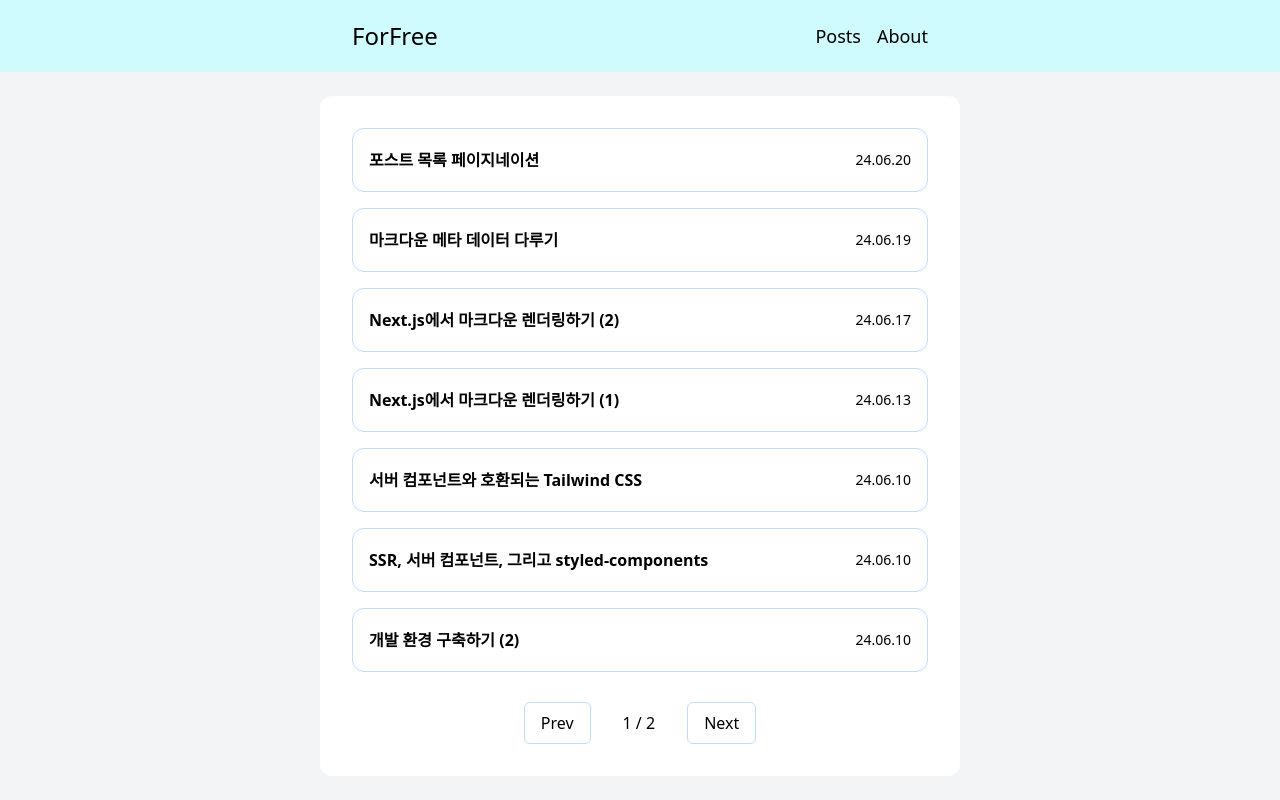
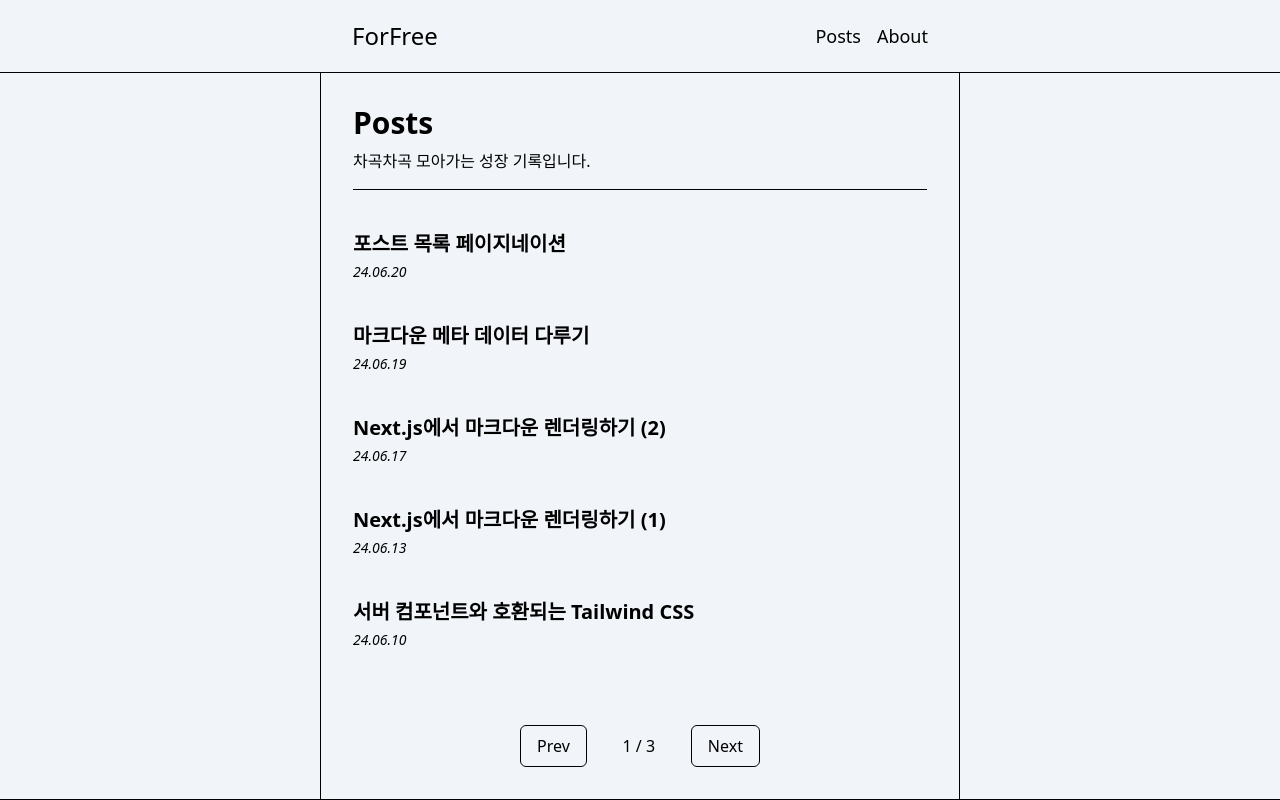
Before and after one commit to dmson1218/blog, a Next.js app: page /posts in a window 1280 px wide. Built offline with nearby package versions, Linux system fonts and the light colour scheme.

Commit message:
ui: ui 수정

```diff
--- a/src/app/globals.css
+++ b/src/app/globals.css
@@ -3,7 +3,7 @@
 @tailwind utilities;
 
 code {
-    @apply px-2 py-1 rounded bg-gray-100 text-red-500;
+    @apply px-1 py-0.5 rounded border bg-gray-300 italic;
 }
 
 code::before,
@@ -15,6 +15,10 @@ li::before {
     content: '- ';
 }
 
+blockquote {
+    @apply border-l-4 border-blue-400 bg-blue-100 p-2 italic;
+}
+
 .my-width {
     @apply w-11/12 md:w-10/12 lg:w-8/12 xl:w-6/12;
 }
--- a/src/app/layout.tsx
+++ b/src/app/layout.tsx
@@ -14,9 +14,13 @@ export default function RootLayout({
 }>) {
     return (
         <html>
-            <body className="h-screen relative bg-gray-100 flex flex-col">
+            <body className="min-h-screen relative bg-slate-100 border-b border-black flex flex-col">
                 <Navigation />
-                <div className="grow my-6 flex justify-center">{children}</div>
+                <div className="grow flex justify-center">
+                    <div className="my-width p-8 border-x border-black">
+                        {children}
+                    </div>
+                </div>
             </body>
         </html>
     );
--- a/src/app/posts/[slug]/page.tsx
+++ b/src/app/posts/[slug]/page.tsx
@@ -16,20 +16,20 @@ const PostBySlugPage = ({ params }: PostBySlugPageParams) => {
 
     return (
         <>
-            <div className="mb-4 pb-4 border-b flex flex-col gap-3">
+            <div className="pb-6 border-b border-black flex flex-col gap-2">
                 <div className="text-3xl font-bold">{data.title}</div>
-                <div className="text-sm text-gray-500 content-end">
-                    {data.date.getFullYear()}년{' '}
-                    {(data.date.getMonth() + 1).toString().padStart(2, '0')}월{' '}
-                    {data.date.getDate().toString().padStart(2, '0')}일
-                </div>
             </div>
             <ReactMarkDown
                 key={content}
-                className="prose-base prose-headings:font-bold prose-img:mx-auto prose-img:my-0 prose-pre:m-0 prose-pre:p-0 prose-pre:text-base"
+                className="prose-base prose-headings:mt-6 prose-headings:mb-0 prose-headings:font-bold prose-img:mx-auto prose-img:my-4 prose-pre:my-0 prose-pre:p-0 prose-pre:text-base prose-a:text-blue-500 prose-a:underline prose-p:my-2"
                 children={content}
                 rehypePlugins={[rehypeHighlight]}
             />
+            <div className="mt-8 text-sm text-right">
+                Updated: {data.date.getFullYear()}.{' '}
+                {(data.date.getMonth() + 1).toString().padStart(2, '0')}.{' '}
+                {data.date.getDate().toString().padStart(2, '0')}.
+            </div>
         </>
     );
 };
--- a/src/app/posts/layout.tsx
+++ /dev/null
@@ -1,13 +0,0 @@
-const PostsLayout = ({
-    children,
-}: Readonly<{
-    children: React.ReactNode;
-}>) => {
-    return (
-        <div className="my-width h-full p-8 rounded-xl bg-white">
-            {children}
-        </div>
-    );
-};
-
-export default PostsLayout;
--- a/src/components/Navigation.tsx
+++ b/src/components/Navigation.tsx
@@ -6,7 +6,7 @@ const navigationItem = [
 ];
 
 const Navigation = () => (
-    <nav className="py-5 bg-cyan-100">
+    <nav className="py-5 border-black border-b">
         <div className="my-width px-8 mx-auto flex justify-between items-center">
             <Link href="/" className="text-2xl">
                 ForFree
--- a/src/components/PostPagination.tsx
+++ b/src/components/PostPagination.tsx
@@ -24,8 +24,14 @@ const PostPagination = ({ metaDatas }: PostPaginationProps) => {
     };
 
     return (
-        <div className="h-full flex flex-col justify-between">
-            <div className="flex flex-col gap-4">
+        <div className="h-full flex flex-col">
+            <div className="pb-4 border-b border-black flex flex-col gap-2">
+                <div className="text-xl sm:text-3xl font-bold">Posts</div>
+                <div className="text-sm sm:text-base">
+                    차곡차곡 모아가는 성장 기록입니다.
+                </div>
+            </div>
+            <div className="grow mt-5 sm:mt-10 flex flex-col gap-6 sm:gap-10">
                 {metaDatas[currentPage].map(({ title, category, date }) => (
                     <PreviewLink
                         key={title}
@@ -38,16 +44,16 @@ const PostPagination = ({ metaDatas }: PostPaginationProps) => {
             <div className="mx-4 flex justify-center gap-8">
                 <button
                     onClick={handlePrev}
-                    className="px-4 py-2 border border-blue-200 rounded-md"
+                    className="px-4 py-2 border border-black rounded-md text-sm sm:text-base"
                 >
                     Prev
                 </button>
-                <span className="my-auto">
+                <span className="w-10 my-auto text-center">
                     {currentPage + 1} / {metaDatas.length}
                 </span>
                 <button
                     onClick={handleNext}
-                    className="px-4 py-2 border border-blue-200 rounded-md"
+                    className="px-4 py-2 border border-black rounded-md text-sm sm:text-base"
                 >
                     Next
                 </button>
--- a/src/components/PreviewLink.tsx
+++ b/src/components/PreviewLink.tsx
@@ -4,18 +4,19 @@ import { MetaData } from '#utils/markdown';
 const PreviewLink = ({ title, category, date }: MetaData) => {
     return (
         <div>
-            <Link href={`/posts/${title}`}>
-                <div className="h-16 px-4 rounded-xl border border-blue-200 flex justify-between">
-                    <div className="text-sm md:text-base font-bold content-center">
-                        {title}
-                    </div>
-                    <div className="text-sm content-center">
-                        {date.getFullYear().toString().slice(2, 4)}.
-                        {(date.getMonth() + 1).toString().padStart(2, '0')}.
-                        {date.getDate().toString().padStart(2, '0')}
-                    </div>
+            <div className="flex flex-col gap-1">
+                <Link
+                    href={`/posts/${title}`}
+                    className="text-base sm:text-xl font-bold content-center hover:underline"
+                >
+                    {title}
+                </Link>
+                <div className="text-xs sm:text-sm italic content-center">
+                    {date.getFullYear().toString().slice(2, 4)}.
+                    {(date.getMonth() + 1).toString().padStart(2, '0')}.
+                    {date.getDate().toString().padStart(2, '0')}
                 </div>
-            </Link>
+            </div>
         </div>
     );
 };
--- a/src/utils/markdown.ts
+++ b/src/utils/markdown.ts
@@ -8,7 +8,7 @@ export interface MetaData {
     date: Date;
 }
 
-const POST_PER_PAGE = 7;
+const POST_PER_PAGE = 5;
 const markdownDir = path.join(process.cwd(), '/src/content');
 
 export function getMDFiles(): MetaData[] {
```
